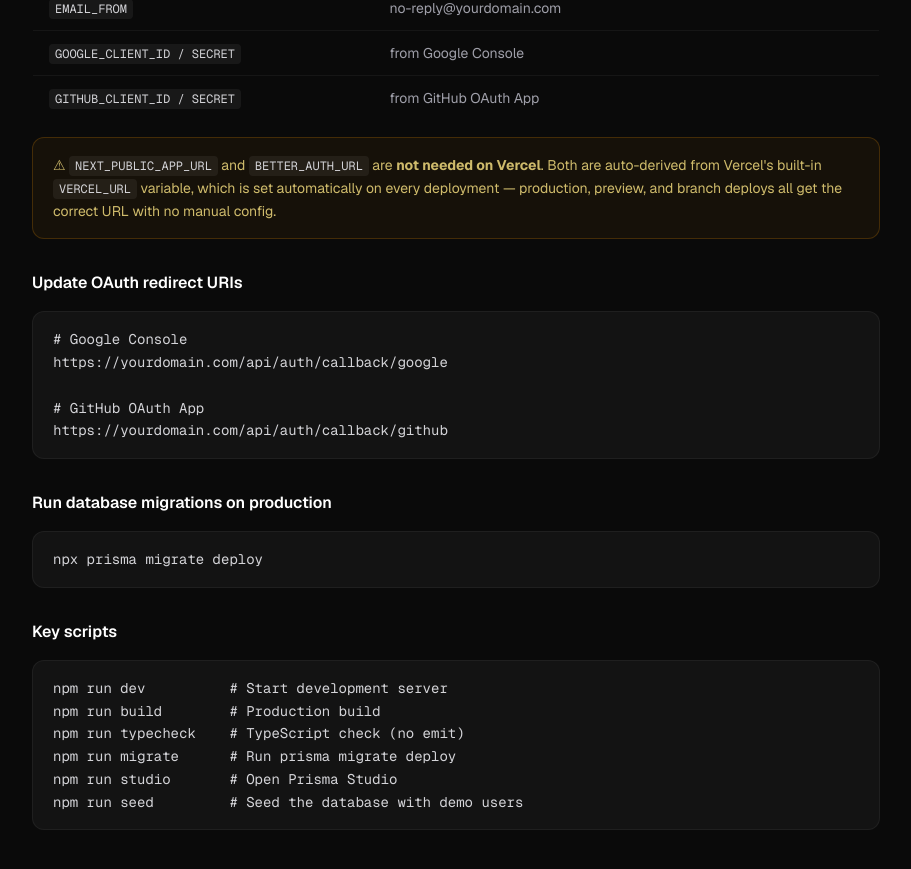
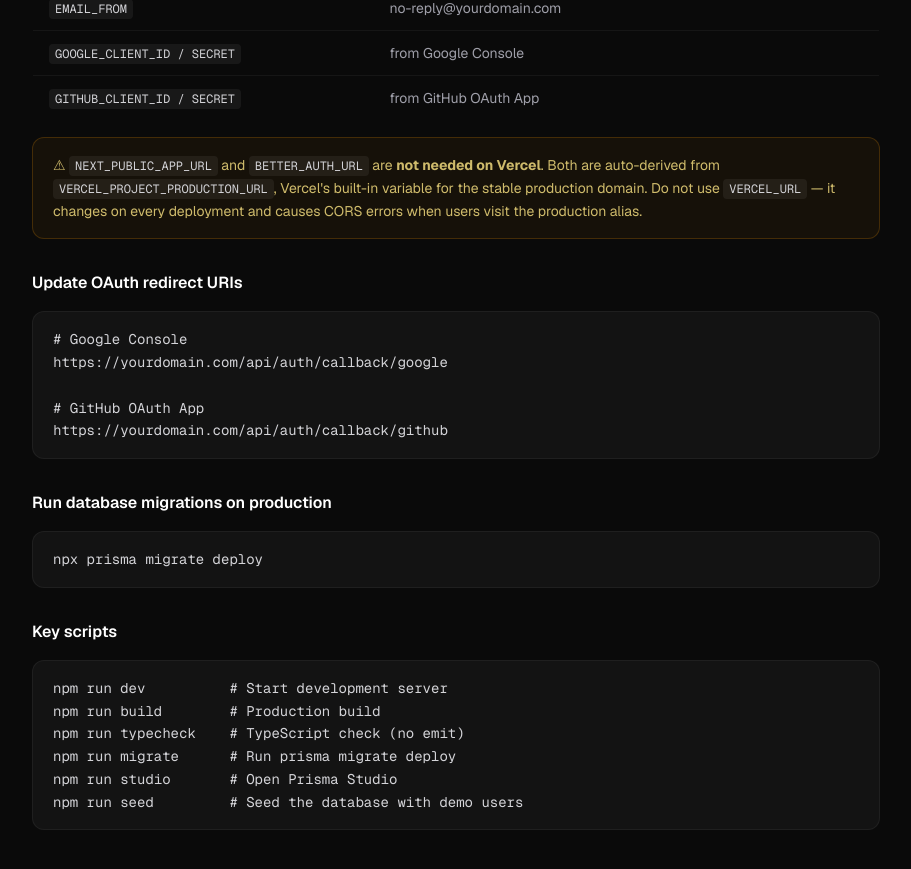
Before and after one commit to hamilton-k-dev/nextjs-better-auth-stater, a Next.js app: page /doc in a window 1280 px wide. Shown: the part 9817-10686 px from the top of the page, without its empty margins (312-1223 px from the left). Built offline with nearby package versions, Linux system fonts and the light colour scheme.

Commit message:
Update environment variable references to use VERCEL_PROJECT_PRODUCTION_URL for stable production alias

```diff
--- a/next.config.ts
+++ b/next.config.ts
@@ -1,9 +1,9 @@
 import type { NextConfig } from "next";
 
-// On Vercel, VERCEL_URL is set automatically per deployment (no https:// prefix).
-// This derives NEXT_PUBLIC_APP_URL from it so you never need to set it manually.
-const appUrl = process.env.VERCEL_URL
-  ? `https://${process.env.VERCEL_URL}`
+// VERCEL_PROJECT_PRODUCTION_URL is the stable production alias (never changes).
+// VERCEL_URL is per-deployment (changes every push) — wrong for auth.
+const appUrl = process.env.VERCEL_PROJECT_PRODUCTION_URL
+  ? `https://${process.env.VERCEL_PROJECT_PRODUCTION_URL}`
   : process.env.NEXT_PUBLIC_APP_URL ?? "http://localhost:3000";
 
 const nextConfig: NextConfig = {
--- a/src/app/doc/page.tsx
+++ b/src/app/doc/page.tsx
@@ -458,9 +458,10 @@ return NextResponse.redirect(new URL("/onboarding", request.url));`}</Code>
             <Callout>
               <InlineCode>NEXT_PUBLIC_APP_URL</InlineCode> and{" "}
               <InlineCode>BETTER_AUTH_URL</InlineCode> are <strong>not needed on Vercel</strong>.{" "}
-              Both are auto-derived from Vercel&apos;s built-in <InlineCode>VERCEL_URL</InlineCode>{" "}
-              variable, which is set automatically on every deployment — production, preview,
-              and branch deploys all get the correct URL with no manual config.
+              Both are auto-derived from <InlineCode>VERCEL_PROJECT_PRODUCTION_URL</InlineCode>,
+              Vercel&apos;s built-in variable for the stable production domain. Do not use{" "}
+              <InlineCode>VERCEL_URL</InlineCode> — it changes on every deployment and causes
+              CORS errors when users visit the production alias.
             </Callout>
 
             <H3>Update OAuth redirect URIs</H3>
--- a/src/lib/auth.ts
+++ b/src/lib/auth.ts
@@ -7,8 +7,8 @@ import { Resend } from "resend";
 const resend = new Resend(process.env.RESEND_API_KEY);
 const DEMO = process.env.DEMO_MODE === "true";
 
-const appUrl = process.env.VERCEL_URL
-  ? `https://${process.env.VERCEL_URL}`
+const appUrl = process.env.VERCEL_PROJECT_PRODUCTION_URL
+  ? `https://${process.env.VERCEL_PROJECT_PRODUCTION_URL}`
   : process.env.BETTER_AUTH_URL ?? "http://localhost:3000";
 
 async function saveDemoEmail(email: string, type: string, subject: string, url: string) {
```
Also changed, not shown: 1 other file (tests, documents, lock files or other folders).
